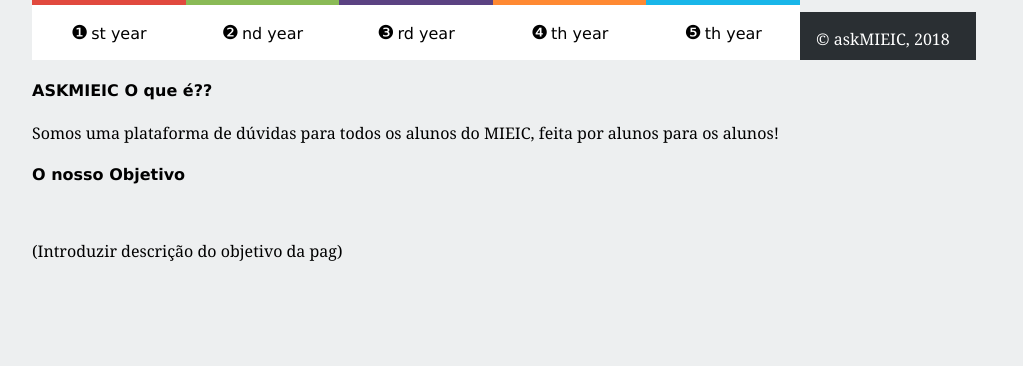
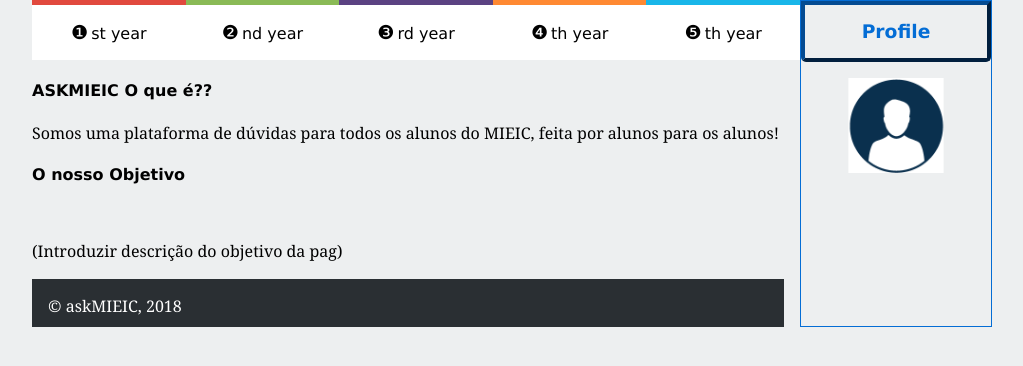
Before and after one commit to bersanots/FEUP-LTW, a PHP site: page /pages/main.php in a window 1280 px wide. Shown: the part 89-455 px from the top of the page, without its empty margins (128-1151 px from the left). Run offline with PHP 8.4, Linux system fonts and the light colour scheme; data comes from the database, SQL or seed files in the repository.

Commit message:
changes in css and html

```diff
--- a/askMIEIC/css/style.css
+++ b/askMIEIC/css/style.css
@@ -78,6 +78,37 @@ body {
 
   body > header #signup a:first-child {
     padding-left: 0;
+  }
+
+  /* aside */
+  aside#profile  {
+    border: 1px solid #046dd5;
+
+  }
+
+  aside#profile > div h3 {
+    text-align: center;
+    border: 4px outset #044b92;
+
+    border-bottom-left-radius: 5px;
+    border-bottom-right-radius: 5px;
+    /*border-radius: 10px;*/
+    margin: 0 auto;
+    padding: 1rem 0;
+
+  }
+
+  aside#profile > div h3 a{
+    color: #046dd5;
+    text-decoration: none;
+  }
+
+  aside#profile div img {
+    background-color: white;
+    width: 50%;
+    height: 50%;
+    margin: 1em auto;
+    transform: translateX(50%);
   }
 
   /* navigation */
--- a/askMIEIC/templates/header&footer.php
+++ b/askMIEIC/templates/header&footer.php
@@ -48,11 +48,21 @@
           if(getUserID() !== null){?>
             <aside id="profile">
               <div>
+                <h3>Profile</h3>
                 <img id="profile_pic" src="../images/thumbs_medium/<?=getUser(getUserID())?>" alt="Profile picture">
                 <p><?php echo getUser(getUserID())['name']?></p>
               </div>
             </aside>
-        <?php } ?>
+        <?php }
+        else {?>
+            <aside id="profile">
+              <div>
+                <h3><a href="../pages/login.php">Profile</a></h3>
+                <img id="profile_pic" src="../images/default.png" alt="Profile picture">
+                <p></p>
+              </div>
+            </aside>
+        <?php  }?>
         <section id="main_section">
           <section id="init_description">
             <article>
```
